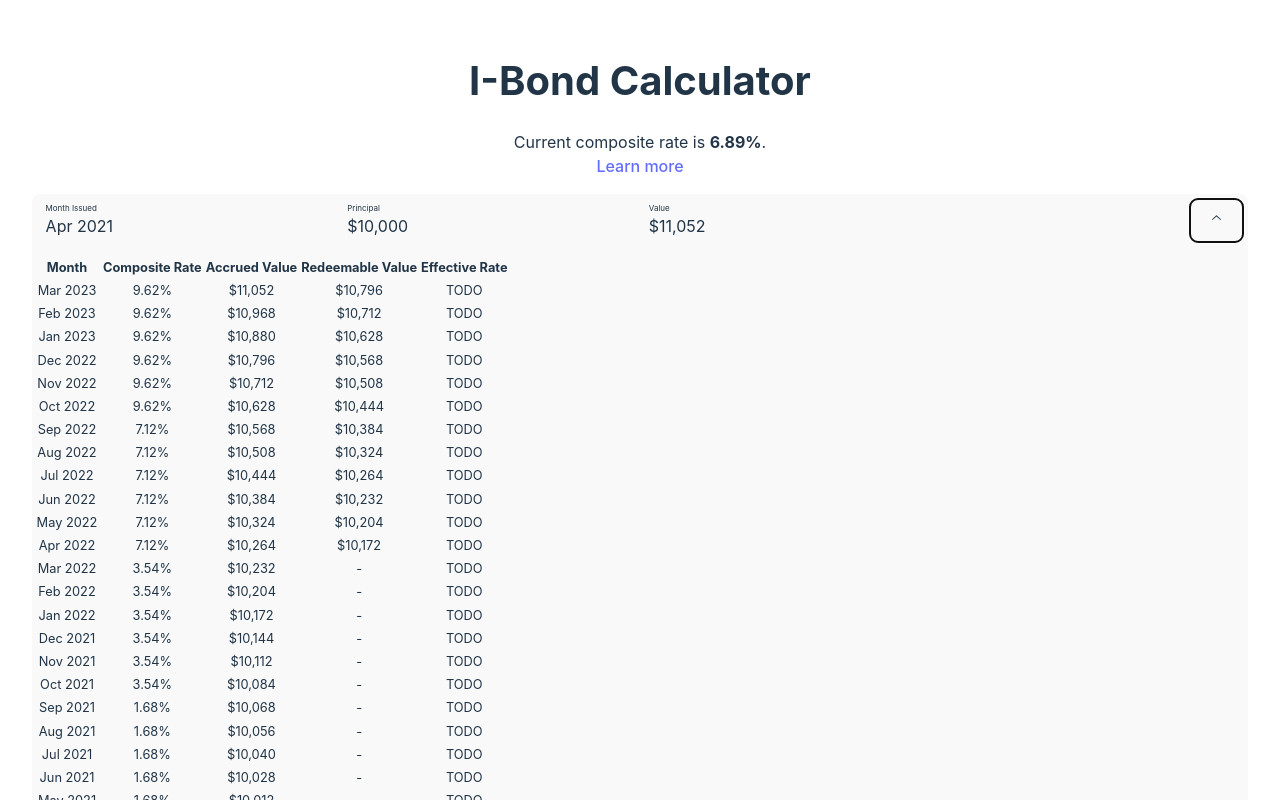
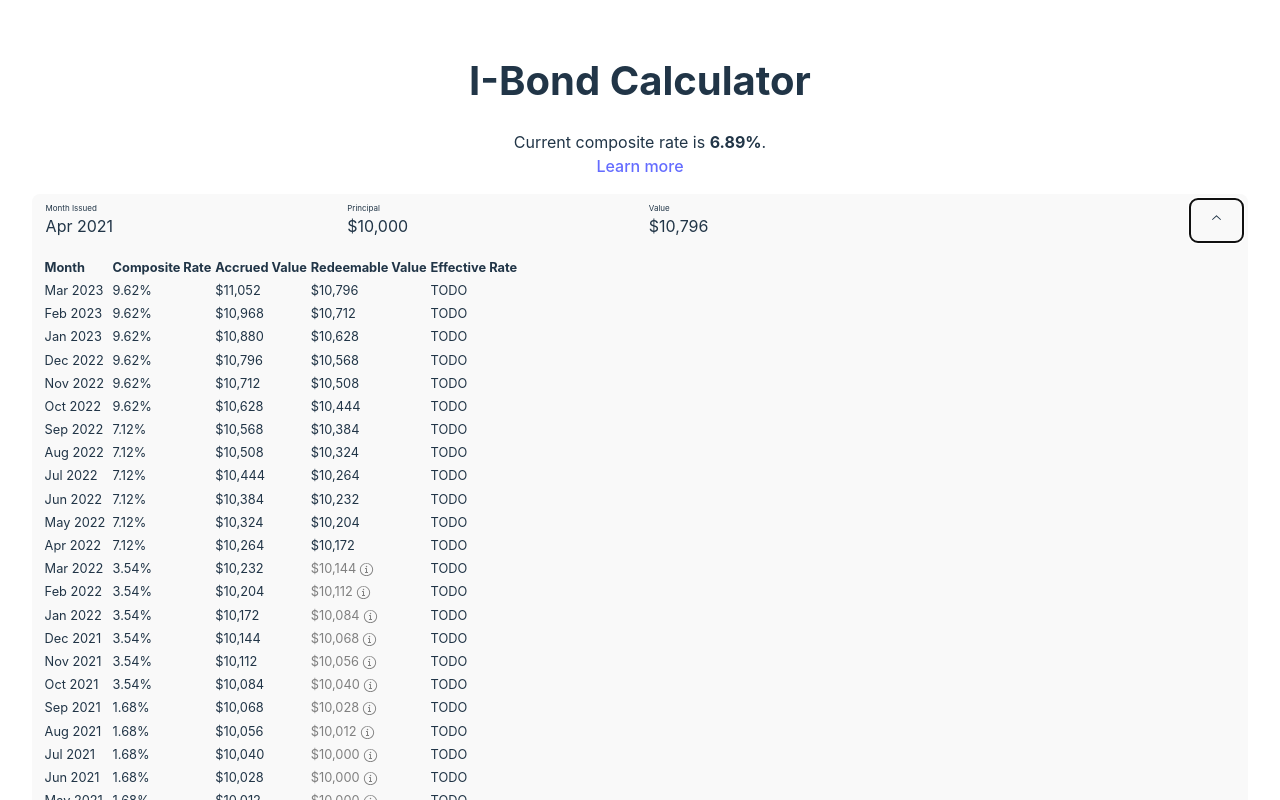
Before and after one commit to forcey/ibond.fyi, a React (Vite) app: page / in a window 1280 px wide. Both pictures are taken after a click on the button 1216 px from the left and 220 px from the top of the page. Shown: the top 800 px of the page. Built offline with nearby package versions, Linux system fonts and the light colour scheme.

Commit message:
show redeemable value with info icon (not active yet)

```diff
--- a/package.json
+++ b/package.json
@@ -13,6 +13,7 @@
   "dependencies": {
     "@radix-ui/react-accordion": "^1.1.1",
     "@radix-ui/react-icons": "^1.2.0",
+    "@radix-ui/react-tooltip": "^1.0.5",
     "react": "^18.2.0",
     "react-dom": "^18.2.0"
   },
--- a/src/components/BondList.css
+++ b/src/components/BondList.css
@@ -17,8 +17,20 @@
     font-size: 50%;
 }
 
-th, td {
+table {
+    margin-left: 0.6em;
+}
+
+th,
+td {
     font-size: 80%;
+    text-align: left;
+}
+
+.redeemable {}
+
+.unredeemable {
+    color: hsl(0, 0%, 50%);
 }
 
 /* reset */
@@ -48,3 +60,15 @@ h3 {
         background: #f9f9f9;
     }
 }
+
+.IconButton {
+    /* font-family: inherit; */
+    /* border-radius: 100%; */
+    /* height: 1.5em; */
+    width: 1.5em;
+    padding: 0;
+    display: inline-flex;
+    align-items: center;
+    justify-content: center;
+    vertical-align: middle;
+}
--- a/src/components/BondList.tsx
+++ b/src/components/BondList.tsx
@@ -1,5 +1,5 @@
 import * as Accordion from '@radix-ui/react-accordion';
-import { ChevronDownIcon } from '@radix-ui/react-icons';
+import { ChevronDownIcon, InfoCircledIcon } from '@radix-ui/react-icons';
 import { Bond, BondValue } from '../model/bond';
 import { formatMonth } from '../utils/date';
 import { formatDollars, formatPercent } from '../utils/math';
@@ -19,7 +19,16 @@ function BondDetailTable({ bond, values }: { bond: Bond, values: BondValue[] }):
             <td>{formatMonth(value.date)}</td>
             <td>{formatPercent(value.compositeRate, 2)}</td>
             <td>{formatDollars(value.value * value.multiplier)}</td>
-            <td>{redeemableValue === undefined ? '-' : formatDollars(redeemableValue)}</td>
+            <td>
+                <span className={redeemableValue.isRedeemable ? 'redeemable' : 'unredeemable'}>
+                    {formatDollars(redeemableValue.value)}
+                    {redeemableValue.isRedeemable ||
+                        <button className="IconButton">
+                            <InfoCircledIcon />
+                        </button>
+                    }
+                </span>
+            </td>
             <td>TODO</td>
         </tr>
     });
@@ -45,7 +54,7 @@ function BondDetailTable({ bond, values }: { bond: Bond, values: BondValue[] }):
 function BondRow({ bond }: { bond: Bond }): JSX.Element {
     const values = bond.calculateValue();
 
-    const latestValue = values[values.length - 1].value * values[values.length - 1].multiplier;
+    const latestValue = bond.redeemableValue(values, values.length-1).value;
 
     return <Accordion.Item value={bond.id} className="AccordionItem">
         <Accordion.Header>
--- a/src/model/bond.ts
+++ b/src/model/bond.ts
@@ -11,6 +11,15 @@ export type BondValue = {
     principal: number,
     value: number,
     multiplier: number,
+}
+
+export function totalValue(value: BondValue): number {
+    return value.value * value.multiplier;
+}
+
+export type RedeemableValue = {
+    value: number,
+    isRedeemable: boolean,
 }
 
 export class Bond {
@@ -67,15 +76,24 @@ export class Bond {
         return values;
     }
 
-    redeemableValue(values: BondValue[], index: number): number | undefined {
-        if (index < 12) {
-            return undefined;
+    redeemableValue(values: BondValue[], index: number): RedeemableValue {
+        if (index < 3) {
+            return {
+                value: totalValue(values[0]),
+                isRedeemable: false,
+            }
         }
         if (index < 60) {
             const value3MonthsAgo = values[index - 3];
-            return value3MonthsAgo.multiplier * value3MonthsAgo.value;
+            return {
+                value: totalValue(value3MonthsAgo),
+                isRedeemable: index >= 12,
+            }
         }
-        return values[index].multiplier * values[index].value;
+        return {
+            value: totalValue(values[index]),
+            isRedeemable: true,
+        }
     }
 }
 
```
Also changed, not shown: 1 other file (tests, documents, lock files or other folders).
